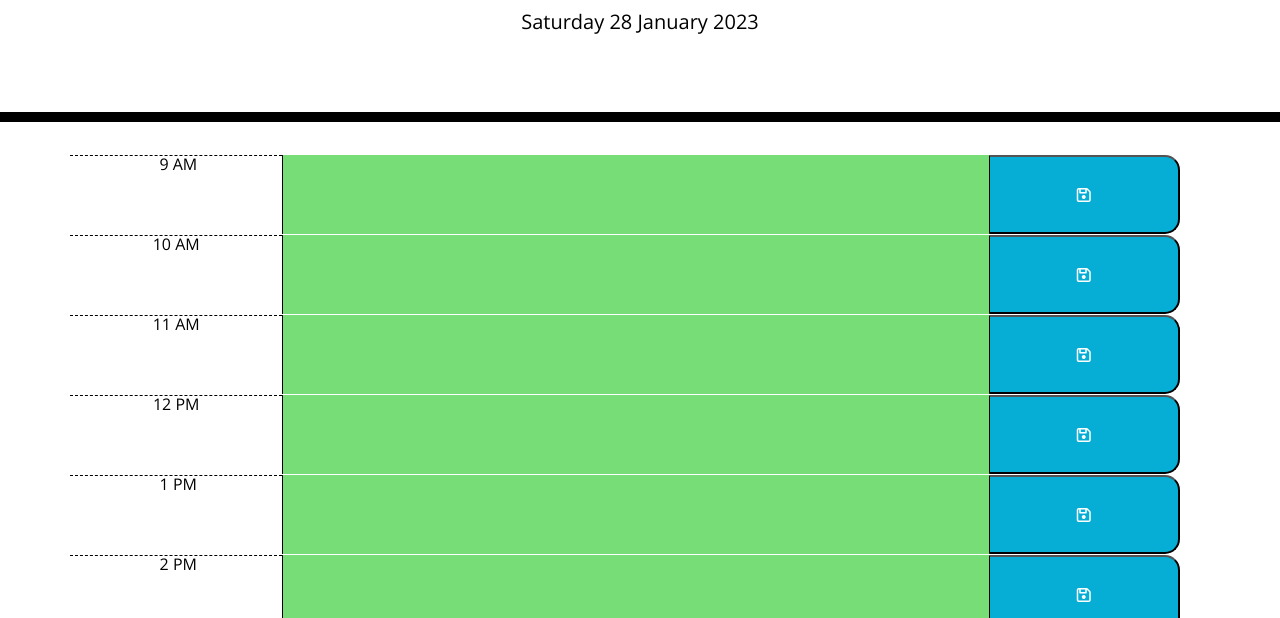
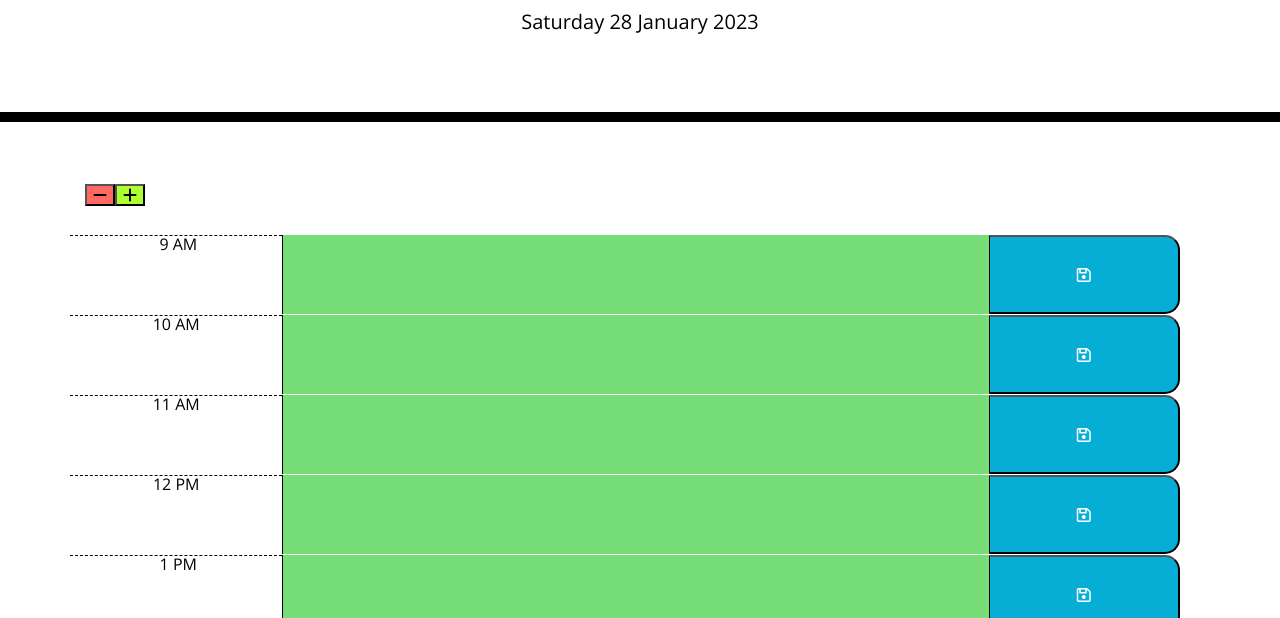
Before and after one commit to bowseruk/work-day-scheduler, a plain HTML site: page index.html in a window 1280 px wide. Shown: the part 182-800 px from the top of the page. Drawn offline with nearby package versions, Linux system fonts and the light colour scheme.

Commit message:
added more customisation options

```diff
--- a/assets/css/style.css
+++ b/assets/css/style.css
@@ -36,6 +36,30 @@ textarea {
   border-top: 1px solid white;
   width: 100%;
   display: flex;
+}
+
+.button-row {
+  text-align: center;
+  white-space: pre-wrap;
+  height: 80px;
+  border-top: 1px solid white;
+  width: 100%;
+  display: flex;
+  align-items: center;
+  justify-items: center;
+  align-self: center;
+}
+/* Added section for buttons */
+.minus-btn, .plus-button {
+  align-self: center;
+}
+
+.minus-btn {
+  background-color: #ff6961;
+}
+
+.plus-btn {
+  background-color: greenyellow;
 }
 
 .hour {
--- a/assets/js/script.js
+++ b/assets/js/script.js
@@ -1,8 +1,6 @@
 let nowDate = dayjs();
-let lastime = dayjs().get('h');
+let lastTime = dayjs().get('h');
 let lastDay = dayjs().get('d');
-// true is 24 hour clock, false is 12 hour clock
-let twentyFourHr = false;
 // This is set with the 24 hour clock. 1pm is 13.
 let workStart = 9;
 let workEnd = 17;
@@ -21,11 +19,70 @@ function toggleTimeSystem() {
     } else {
         localStorage.setItem(`twentyFourHr`, true);
     }
+    // Redraw the calendar when the change happens
     createCalendar()
+}
+function addEarlierTimeslot() {
+    if (workStart > 0) {
+        workStart--;
+        createCalendar();
+        return true;
+    }
+    createCalendar();
+    return false;
+}
+function removeEarlierTimeslot() {
+    if (workStart < workEnd) {
+        workStart++;
+        createCalendar();
+        return true;
+    }
+    createCalendar()
+    return false;
+}
+function addLaterTimeslot() {
+    if (workEnd < 24) {
+        workEnd++;
+        createCalendar();
+        return true;
+    }
+    createCalendar()
+    return false;
+}
+function removeLaterTimeslot() {
+    if (workEnd > workStart) {
+        workEnd--;
+        createCalendar();
+        return true;
+    }
+    createCalendar()
+    return false;
 }
 // Run this to render the calendar
 function createCalendar() {
-    clearCalendar()
+    clearCalendar();
+    // Add buttons to adjust number of rows
+    // Create a button and add classes and attributes
+    let removePreButton = $('<button>');
+    removePreButton.addClass("minus-btn");
+    removePreButton.on("click", removeEarlierTimeslot)
+    // Use font awesome for a save (floppy disk) icon
+    let removePreLogo = $('<i>');
+    removePreLogo.addClass("fa-solid fa-minus")
+    removePreButton.append(removePreLogo);
+    // Create a button and add classes and attributes
+    let addPreButton = $('<button>');
+    addPreButton.addClass("plus-btn");
+    addPreButton.on("click", addEarlierTimeslot)
+    // Use font awesome for a save (floppy disk) icon
+    let addPreLogo = $('<i>');
+    addPreLogo.addClass("fa-solid fa-plus")
+    addPreButton.append(addPreLogo);
+    let preBlock = $('<div>');
+    preBlock.addClass('button-row');
+    preBlock.append(removePreButton);
+    preBlock.append(addPreButton);
+    $('.container').append(preBlock);
     for (let i = workStart; i < workEnd; i++) {
         // This area displays the time
         let div = $('<div>');
@@ -35,7 +92,7 @@ function createCalendar() {
             div.text(`${String(i).padStart(2, '0')}:00`);
         } else {
             // If it dvides by 12, display 12. If the hour si greater than or equal to 12, it is pm.
-            div.text(`${String((i%12 === 0) ? 12 : (i%12)).padStart(2, ' ')} ${(i >= 12 ? 'PM' : 'AM')}`);
+            div.text(`${String((i % 12 === 0) ? 12 : (i % 12)).padStart(2, ' ')} ${(i >= 12 ? 'PM' : 'AM')}`);
         }
         div.addClass("hour");
         div.on("click", toggleTimeSystem)
@@ -74,6 +131,28 @@ function createCalendar() {
         timeblock.addClass('time-block row');
         $('.container').append(timeblock);
     }
+        // Add buttons to adjust number of rows
+    // Create a button and add classes and attributes
+    let removePostButton = $('<button>');
+    removePostButton.addClass("minus-btn");
+    removePostButton.on("click", removeLaterTimeslot)
+    // Use font awesome for a save (floppy disk) icon
+    let removePostLogo = $('<i>');
+    removePostLogo.addClass("fa-solid fa-minus")
+    removePostButton.append(removePostLogo);
+    // Create a button and add classes and attributes
+    let addPostButton = $('<button>');
+    addPostButton.addClass("plus-btn");
+    addPostButton.on("click", addLaterTimeslot)
+    // Use font awesome for a save (floppy disk) icon
+    let addPostLogo = $('<i>');
+    addPostLogo.addClass("fa-solid fa-plus")
+    addPostButton.append(addPostLogo);
+    let postBlock = $('<div>');
+    postBlock.addClass('button-row');
+    postBlock.append(removePostButton);
+    postBlock.append(addPostButton);
+    $('.container').append(postBlock);
 }
 
 function saveNote(event) {
```
